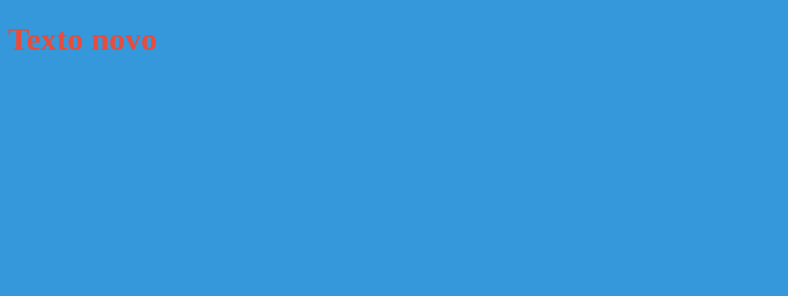
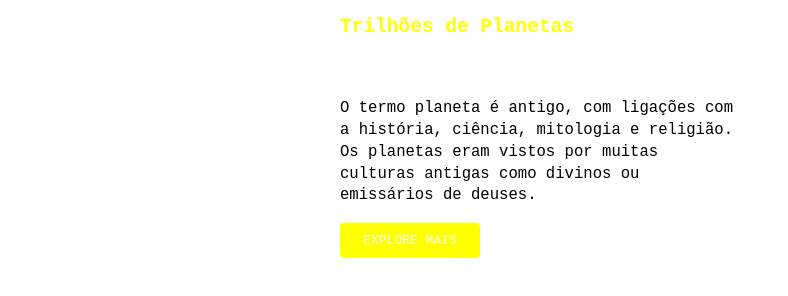
Before and after one commit to jean-nathan/SASS-with-CSS, a website: page Praticando com SASS/index.html in a window 1280 px wide. Shown: the whole page, without its empty margins (0-788 px from the left). Drawn offline with Linux system fonts and the light colour scheme.

Commit message:
added variables folder

```diff
--- a/Praticando com SASS/index.html
+++ b/Praticando com SASS/index.html
@@ -7,6 +7,10 @@
     <link rel="stylesheet" href="./dist/style.css">
 </head>
 <body>
-    <h1>Texto novo</h1>
+    <section>
+        <h1>Trilhões de Planetas</h1>
+        <p>O termo planeta é antigo, com ligações com a história, ciência, mitologia e religião. Os planetas eram vistos por muitas culturas antigas como divinos ou emissários de deuses.</p>
+        <a href="#">Explore Mais</a>
+    </section>
 </body>
 </html>
--- a/Praticando com SASS/src/styles/style.scss
+++ b/Praticando com SASS/src/styles/style.scss
@@ -1,10 +1,34 @@
-@use '_colors' as *;
+$cor-primaria: yellow;
+$font-primaria: monospace;
+$gutter: 60px;
 
-body {
-  background-color: $primary-color;
-  color: $secondary-color;
+section {
+	max-width: 600px;
+	margin: 0 auto;
 }
 
 h1 {
-  color: $accent-color;
+	color: $cor-primaria;
+	font-family: $font-primaria;
+	margin-bottom: $gutter;
 }
+
+p {
+	font-size: 1.2em;
+	line-height: 1.4;
+	max-width: 400px;
+	font-family: $font-primaria;
+}
+
+a {
+	display: block;
+	max-width: 120px;
+	padding: 10px;
+	border-radius: 4px;
+	text-align: center;
+	background: $cor-primaria;
+	color: white;
+	text-decoration: none;
+	text-transform: uppercase;
+	font-family: $font-primaria;
+}
```
Also changed, not shown: Praticando com SASS/dist/style.css, Praticando com SASS/src/styles/buttons.scss (deleted), 1 other file.
